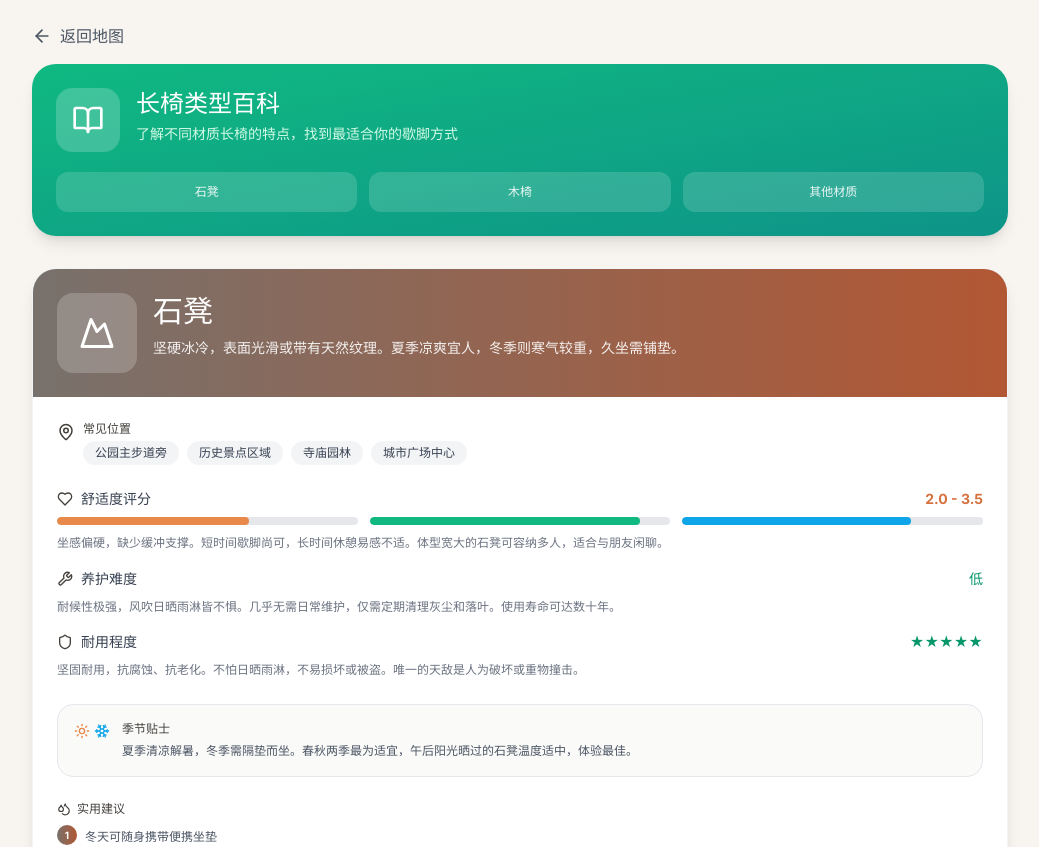
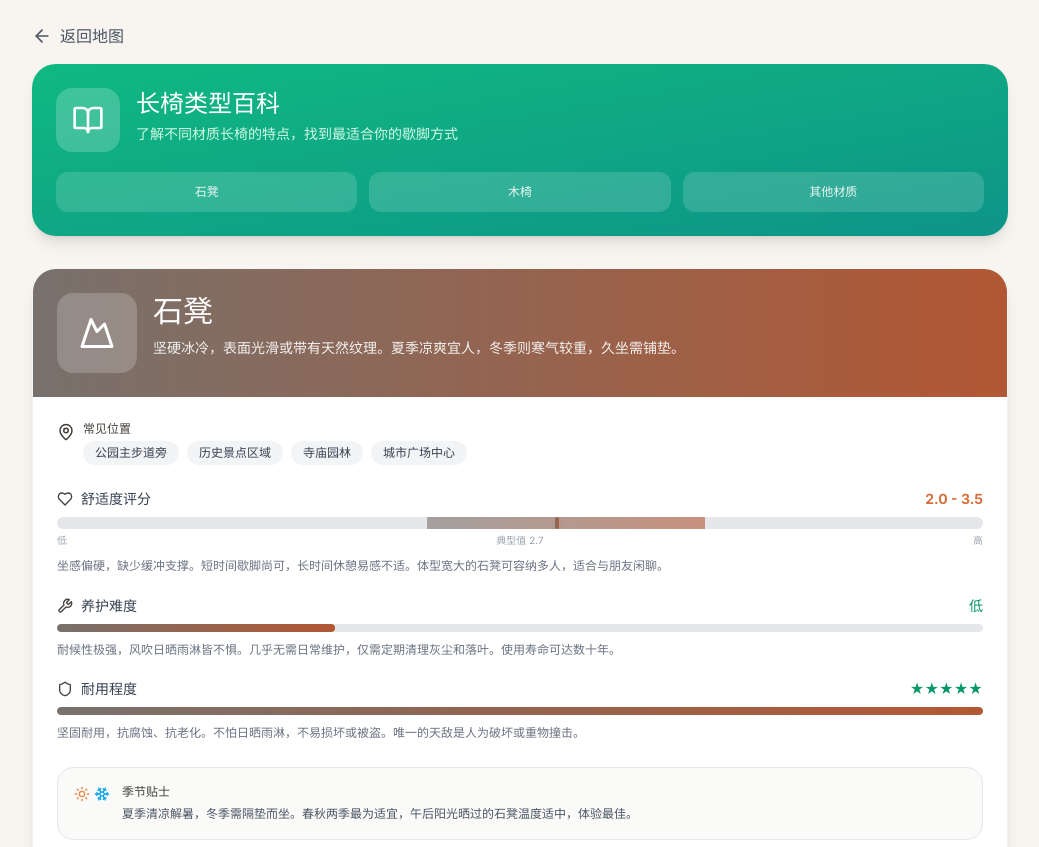
Before and after one commit to DDD520-DEL/ljy-27, a React (Vite) app: page /encyclopedia in a window 1280 px wide. Shown: the top 847 px of the page, without its empty margins (120-1159 px from the left). Built offline with nearby package versions, Linux system fonts and the light colour scheme.

Commit message:
.4016937876353100:5ab684330df548015fc5ed80ebd87e3f_6a36a43871ed0961c3109af1.6a36a6aa71ed0961c3109cd5.6a36a6aaa80f9fa37235c0ca:Trae CN.T(2026/6/20 22:41:46)

```diff
--- a/src/pages/BenchEncyclopediaPage.tsx
+++ b/src/pages/BenchEncyclopediaPage.tsx
@@ -29,18 +29,23 @@ interface BenchTypeInfo {
   comfortTendency: {
     label: string;
     range: string;
+    min: number;
+    max: number;
+    typical: number;
     color: string;
     description: string;
   };
   maintenance: {
     label: string;
     range: string;
+    value: number;
     color: string;
     description: string;
   };
   durability: {
     label: string;
     range: string;
+    value: number;
     color: string;
     description: string;
   };
@@ -61,18 +66,23 @@ const benchTypesData: BenchTypeInfo[] = [
     comfortTendency: {
       label: '舒适度评分',
       range: '2.0 - 3.5',
+      min: 2.0,
+      max: 3.5,
+      typical: 2.7,
       color: 'text-amber-600 dark:text-amber-500',
       description: '坐感偏硬，缺少缓冲支撑。短时间歇脚尚可，长时间休憩易感不适。体型宽大的石凳可容纳多人，适合与朋友闲聊。',
     },
     maintenance: {
       label: '养护难度',
       range: '低',
+      value: 1.5,
       color: 'text-emerald-600 dark:text-emerald-500',
       description: '耐候性极强，风吹日晒雨淋皆不惧。几乎无需日常维护，仅需定期清理灰尘和落叶。使用寿命可达数十年。',
     },
     durability: {
       label: '耐用程度',
       range: '★★★★★',
+      value: 5.0,
       color: 'text-emerald-600 dark:text-emerald-500',
       description: '坚固耐用，抗腐蚀、抗老化。不怕日晒雨淋，不易损坏或被盗。唯一的天敌是人为破坏或重物撞击。',
     },
@@ -95,18 +105,23 @@ const benchTypesData: BenchTypeInfo[] = [
     comfortTendency: {
       label: '舒适度评分',
       range: '3.5 - 4.8',
+      min: 3.5,
+      max: 4.8,
+      typical: 4.2,
       color: 'text-emerald-600 dark:text-emerald-500',
       description: '公认的最佳坐感！木质材料温度适中，冬不冰夏不烫。带靠背设计的木椅更能提供腰背支撑，久坐不累。',
     },
     maintenance: {
       label: '养护难度',
       range: '中',
+      value: 3.2,
       color: 'text-amber-600 dark:text-amber-500',
       description: '需要定期刷漆/防腐处理以延长寿命。注意防水防潮，长期积水会导致腐烂霉变。好的松木、柚木自然耐腐性较好。',
     },
     durability: {
       label: '耐用程度',
       range: '★★★☆☆',
+      value: 3.0,
       color: 'text-amber-600 dark:text-amber-500',
       description: '正常维护下可用10-20年。木材易受虫蛀、潮湿影响而老化。定期刷油保养可显著延长使用寿命。',
     },
@@ -129,18 +144,23 @@ const benchTypesData: BenchTypeInfo[] = [
     comfortTendency: {
       label: '舒适度评分',
       range: '1.5 - 4.5',
+      min: 1.5,
+      max: 4.5,
+      typical: 3.0,
       color: 'text-sky-600 dark:text-sky-500',
       description: '差异悬殊！设计精良的金属+软垫组合舒适度堪比木椅；而裸露的铁皮椅则冬凉夏烫。塑料椅轻便但透气性差。',
     },
     maintenance: {
       label: '养护难度',
       range: '视材质',
+      value: 3.5,
       color: 'text-sky-600 dark:text-sky-500',
       description: '金属需防锈、塑料怕暴晒老化、藤编怕潮湿发霉、混凝土免维护但易开裂。新型复合材料通常保养最省心。',
     },
     durability: {
       label: '耐用程度',
       range: '★★★☆☆',
+      value: 3.3,
       color: 'text-sky-600 dark:text-sky-500',
       description: '不锈钢和混凝土最耐用，可达数十年。普通塑料椅3-5年会变脆。藤编和布艺需要精心呵护。',
     },
@@ -154,10 +174,31 @@ const benchTypesData: BenchTypeInfo[] = [
   },
 ];
 
-const ScoreBar: React.FC<{ value: number; color: string }> = ({ value, color }) => (
-  <div className="flex-1 h-2 bg-gray-200 dark:bg-gray-600 rounded-full overflow-hidden">
+const RangeScoreBar: React.FC<{
+  min: number;
+  max: number;
+  typical: number;
+  gradient: string;
+}> = ({ min, max, typical, gradient }) => (
+  <div className="relative h-3 bg-gray-200 dark:bg-gray-600 rounded-full overflow-hidden">
     <div
-      className={`h-full rounded-full transition-all duration-500 ${color}`}
+      className={`absolute h-full bg-gradient-to-r ${gradient} opacity-60`}
+      style={{
+        left: `${(min / 5) * 100}%`,
+        width: `${((max - min) / 5) * 100}%`,
+      }}
+    />
+    <div
+      className={`absolute h-full w-1 bg-gradient-to-r ${gradient} rounded-full shadow-md`}
+      style={{ left: `calc(${(typical / 5) * 100}% - 2px)` }}
+    />
+  </div>
+);
+
+const SingleScoreBar: React.FC<{ value: number; gradient: string }> = ({ value, gradient }) => (
+  <div className="h-2 bg-gray-200 dark:bg-gray-600 rounded-full overflow-hidden">
+    <div
+      className={`h-full rounded-full transition-all duration-500 bg-gradient-to-r ${gradient}`}
       style={{ width: `${(value / 5) * 100}%` }}
     />
   </div>
@@ -245,7 +286,7 @@ export const BenchEncyclopediaPage: React.FC = () => {
                   </div>
                 </div>
 
-                <div className="space-y-4">
+                <div className="space-y-5">
                   <div>
                     <div className="flex items-center justify-between mb-2">
                       <div className="flex items-center gap-2">
@@ -258,12 +299,18 @@ export const BenchEncyclopediaPage: React.FC = () => {
                         {info.comfortTendency.range}
                       </span>
                     </div>
-                    <div className="flex items-center gap-3 mb-2">
-                      <ScoreBar value={3.2} color="bg-amber-500" />
-                      <ScoreBar value={4.5} color="bg-emerald-500" />
-                      <ScoreBar value={3.8} color="bg-sky-500" />
+                    <RangeScoreBar
+                      min={info.comfortTendency.min}
+                      max={info.comfortTendency.max}
+                      typical={info.comfortTendency.typical}
+                      gradient={info.gradient}
+                    />
+                    <div className="flex justify-between text-[10px] text-gray-400 dark:text-gray-500 mt-1">
+                      <span>低</span>
+                      <span>典型值 {info.comfortTendency.typical}</span>
+                      <span>高</span>
                     </div>
-                    <p className="text-xs text-gray-500 dark:text-gray-400 leading-relaxed">
+                    <p className="text-xs text-gray-500 dark:text-gray-400 leading-relaxed mt-2">
                       {info.comfortTendency.description}
                     </p>
                   </div>
@@ -280,7 +327,8 @@ export const BenchEncyclopediaPage: React.FC = () => {
                         {info.maintenance.range}
                       </span>
                     </div>
-                    <p className="text-xs text-gray-500 dark:text-gray-400 leading-relaxed">
+                    <SingleScoreBar value={info.maintenance.value} gradient={info.gradient} />
+                    <p className="text-xs text-gray-500 dark:text-gray-400 leading-relaxed mt-2">
                       {info.maintenance.description}
                     </p>
                   </div>
@@ -297,7 +345,8 @@ export const BenchEncyclopediaPage: React.FC = () => {
                         {info.durability.range}
                       </span>
                     </div>
-                    <p className="text-xs text-gray-500 dark:text-gray-400 leading-relaxed">
+                    <SingleScoreBar value={info.durability.value} gradient={info.gradient} />
+                    <p className="text-xs text-gray-500 dark:text-gray-400 leading-relaxed mt-2">
                       {info.durability.description}
                     </p>
                   </div>
```
